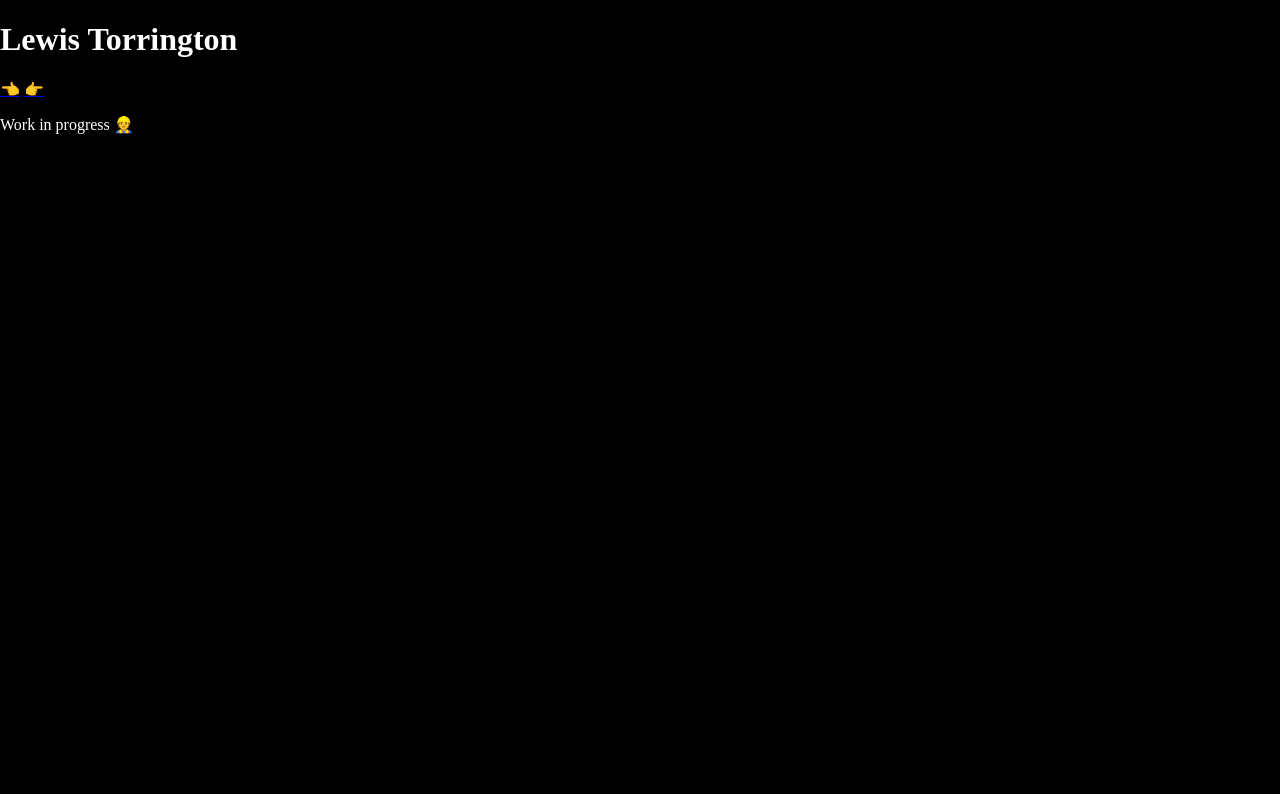
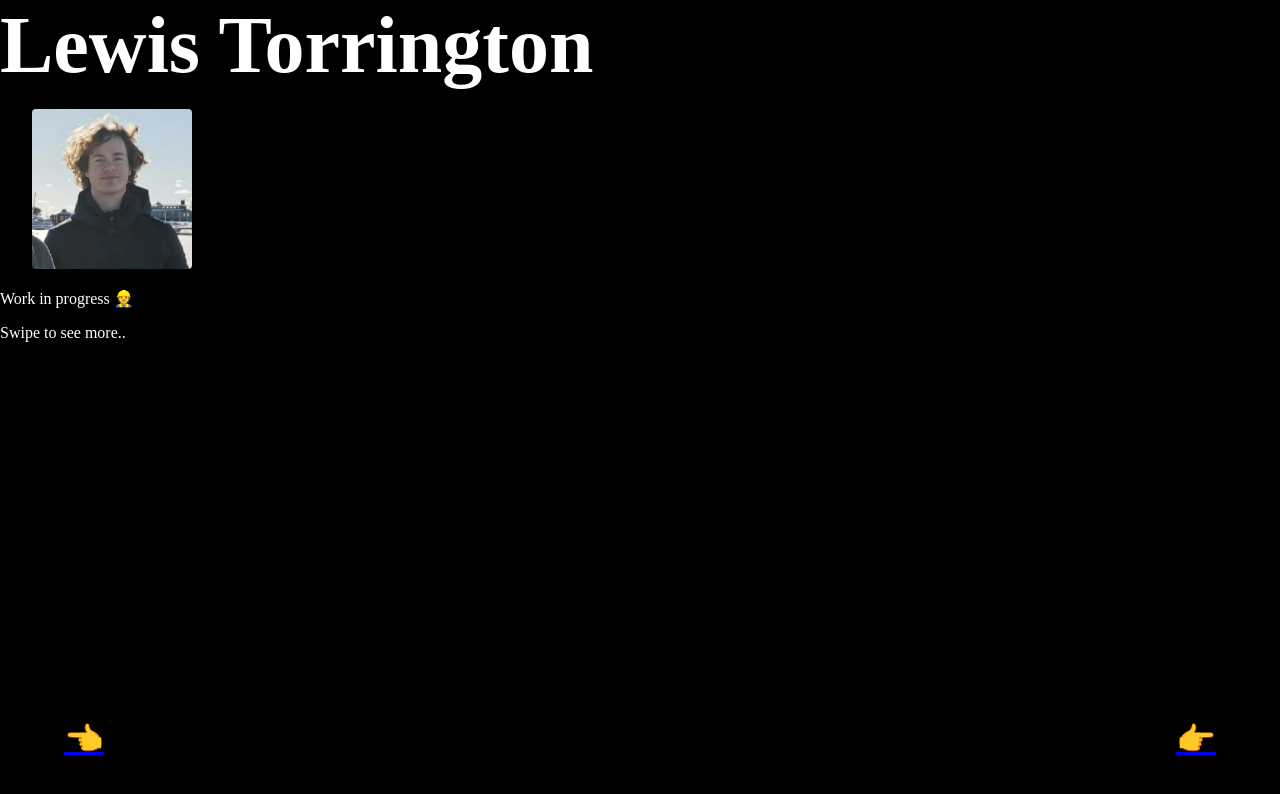
Before and after one commit to lu1a/sites, a SvelteKit app: page / in a window 1280 px wide. Shown: the top 794 px of the page. Built offline with nearby package versions, Linux system fonts and the light colour scheme.

Commit message:
feat: filled out the pages a little more

```diff
--- a/src/components/Arrow.svelte
+++ b/src/components/Arrow.svelte
@@ -5,6 +5,24 @@
   export let link;
 </script>
 
-<a href={link}>
+<style>
+  .arrow {
+    position: absolute;
+    top: 90%;
+    z-index: 1;
+
+    font-size: 2rem;
+  }
+
+  .left {
+    left: 5%;
+  }
+
+  .right {
+    right: 5%;
+  }
+</style>
+
+<a class="arrow {direction}" href={link}>
   {direction === 'left' ? '👈' : direction === 'right' ? '👉' : ''}
 </a>
--- a/src/components/SwipeWrapper.svelte
+++ b/src/components/SwipeWrapper.svelte
@@ -1,4 +1,6 @@
 <script>
+  import Arrow from "./Arrow.svelte";
+
   /** @type {String} */
   export let rightLink;
   /** @type {String} */
@@ -46,4 +48,7 @@
   on:touchend={handleTouchEnd}
   >
     <slot />
+
+  <Arrow direction="left" link={leftLink}/>
+  <Arrow direction="right" link={rightLink}/>
 </div>
--- a/src/routes/+page.svelte
+++ b/src/routes/+page.svelte
@@ -1,15 +1,39 @@
 <script>
-  import Arrow from "../components/Arrow.svelte";
   import SwipeWrapper from "../components/SwipeWrapper.svelte";
 
   let leftLink = "/contact";
   let rightLink = "/about";
 </script>
 
+<style>
+  .name-title {
+    font-weight: bolder;
+    font-size: 5rem;
+
+    margin: 0;
+  }
+
+  .image-card {
+    border-radius: 4px;
+  }
+
+  .image-headshot {
+    width: 10rem;
+    height: 10rem;
+
+    margin-left: 2rem;
+  }
+</style>
+
 <SwipeWrapper leftLink={leftLink} rightLink={rightLink}>
-  <h1>Lewis Torrington</h1>
-  <Arrow direction="left" link={leftLink}/>
-  <Arrow direction="right" link={rightLink}/>
+  <h1 class="name-title">Lewis Torrington</h1>
+  <br />
+  <img
+    class="image-card image-headshot"
+    src="/images/lewis-headshot.png"
+    alt="A headshot of me"
+  />
 
   <p>Work in progress 👷</p>
+  <p>Swipe to see more..</p>
 </SwipeWrapper>
--- a/src/routes/about/+page.svelte
+++ b/src/routes/about/+page.svelte
@@ -1,6 +1,5 @@
 <script>
 
-  import Arrow from "../../components/Arrow.svelte";
   import SwipeWrapper from "../../components/SwipeWrapper.svelte";
 
   let leftLink = "/";
@@ -9,8 +8,6 @@
 
 <SwipeWrapper leftLink={leftLink} rightLink={rightLink}>
   <h1>About</h1>
-  <Arrow direction="left" link={leftLink}/>
-  <Arrow direction="right" link={rightLink}/>
 
   <div>
   Hello, my name is Lewis Torrington and this is my page.
@@ -63,7 +60,7 @@
   >
   </div>
   <div>
-  Instead of a CV, just go look at my LinkedIn. :P
+  Instead of a CV, just go look at my LinkedIn. 😇
   </div>
   <br />
   <div>
--- a/src/routes/contact/+page.svelte
+++ b/src/routes/contact/+page.svelte
@@ -1,6 +1,5 @@
 <script>
 
-  import Arrow from "../../components/Arrow.svelte";
   import SwipeWrapper from "../../components/SwipeWrapper.svelte";
 
   let leftLink = "/about";
@@ -9,8 +8,6 @@
 
 <SwipeWrapper leftLink={leftLink} rightLink={rightLink}>
   <h1>Contact</h1>
-  <Arrow direction="left" link={leftLink}/>
-  <Arrow direction="right" link={rightLink}/>
 
   <p>Work in progress 👷</p>
 </SwipeWrapper>
```
Also changed, not shown: static/images/lewis-headshot.png (added).
